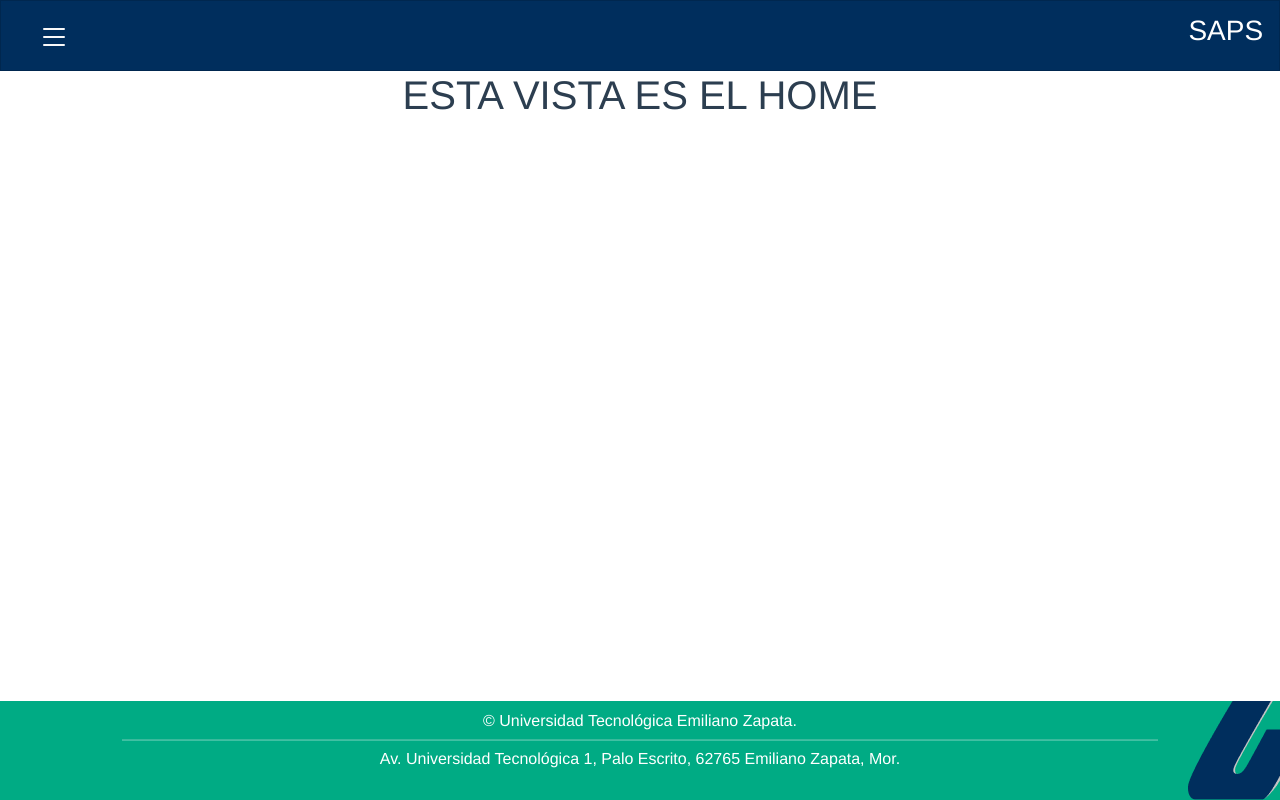
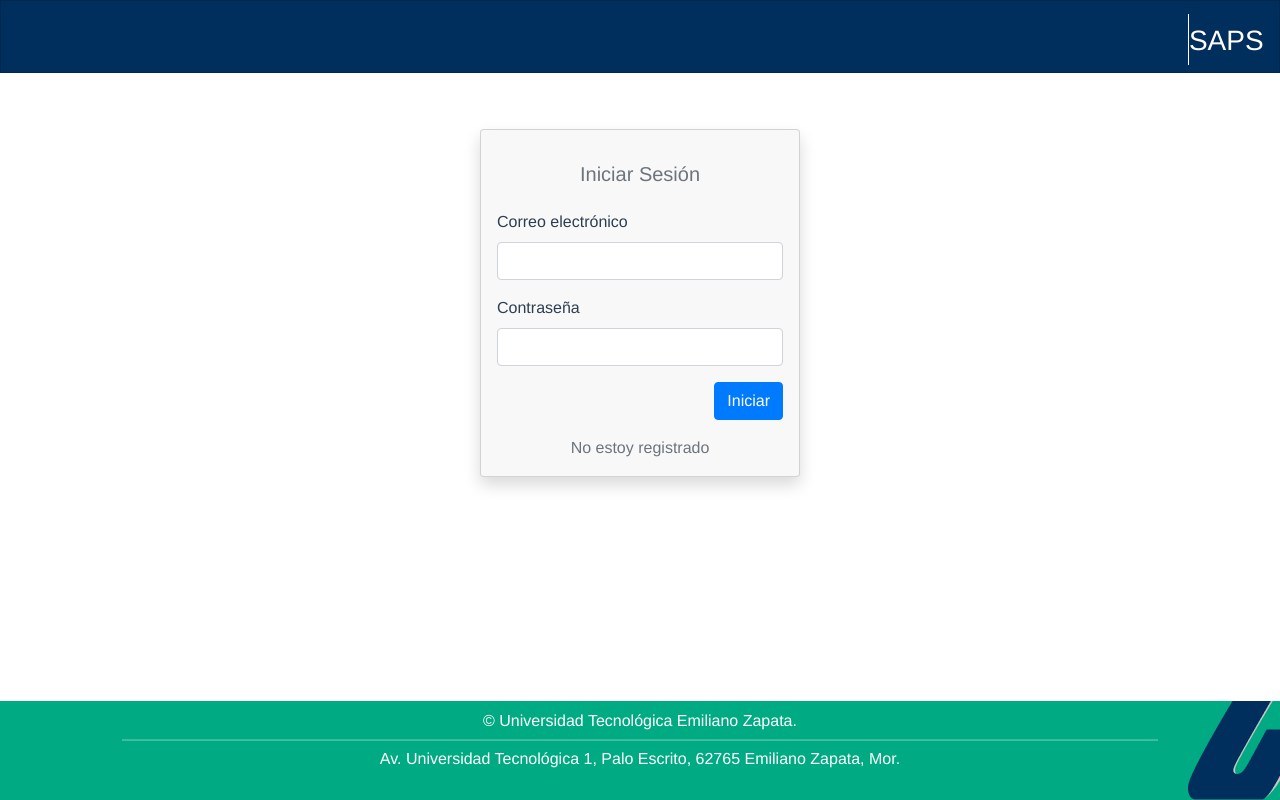
Before and after one commit to carlosarce10/SAPS-Front, a Vue app: page / in a window 1280 px wide. Built offline with nearby package versions, Linux system fonts and the light colour scheme; what vue-sweetalert2 would draw is missing.

Commit message:
Inicio de sesion

```diff
--- /dev/null
+++ b/src/components/HeaderInicio.vue
@@ -0,0 +1,19 @@
+<template>
+  <div class="header">
+    <div class="row">
+      <div class="col-1 offset-11">
+        <div class="vertical-line"></div>
+        <h3 class="titulo" style="color: white; margin-top: 10px;">SAPS</h3>
+      </div>
+    </div>
+  </div>
+</template>
+
+<style scoped>
+.vertical-line {
+  width: 1px;
+  background-color: white;
+  height: 100%;
+  float: left;
+}
+</style>
--- a/src/components/HeaderSolicitante.vue
+++ b/src/components/HeaderSolicitante.vue
@@ -13,7 +13,8 @@
         </b-button>
       </div>
       <div class="col-1 offset-10">
-        <h3 class="titulo" style="color: white;">SAPS</h3>
+        <div class="vertical-line"></div>
+        <h3 class="titulo" style="color: white; margin-top: 10px;">SAPS</h3>
       </div>
     </div>
     <div
@@ -29,9 +30,19 @@
           alt=""
         />
       </div>
+      <hr />
       <div class="offcanvas-body">
         <p>Funciones</p>
       </div>
     </div>
   </div>
 </template>
+
+<style scoped>
+.vertical-line {
+  width: 1px;
+  background-color: white;
+  height: 100%;
+  float: left;
+}
+</style>
--- a/src/views/Home.vue
+++ b/src/views/Home.vue
@@ -1,25 +1,83 @@
 <template>
   <div class="row">
     <div>
-      <HeaderSolicitante />
+      <HeaderInicio />
     </div>
-    <h1>ESTA VISTA ES EL HOME</h1>
+    <div class="position-relative" style="margin-top: 18%;">
+      <div
+        class="inicioSesion col-3 position-absolute top-50 start-50 translate-middle shadow p-3 mb-5 rounded"
+      >
+        <!-- <img
+          src="../assets/logoApoyo.png"
+          style="height: 45px; width: 200px;"
+          alt=""
+        /> -->
+        <h5 class=" text-muted p-3">
+          Iniciar Sesión
+        </h5>
+        <div class="row">
+          <form @submit="onSubmit" v-if="show">
+            <div class="mb-3">
+              <label class="float-start">Correo electrónico</label>
+              <input
+                v-model="correo"
+                type="email"
+                class="form-control"
+                aria-describedby="emailHelp"
+                required
+              />
+            </div>
+            <div class="mb-3">
+              <label class="float-start">Contraseña</label>
+              <input
+                v-model="contrasenia"
+                type="password"
+                class="form-control"
+                required
+              />
+            </div>
+            <button type="submit" class="btn btn-primary mb-3 float-end ">
+              Iniciar
+            </button>
+          </form>
+          <div class="col-12">
+            <a class=" text-muted" href="">No estoy registrado</a>
+          </div>
+        </div>
+      </div>
+    </div>
     <Footer class="fixed-bottom" />
   </div>
 </template>
 
 <script>
 import Footer from '../components/Footer.vue';
-import HeaderSolicitante from '../components/HeaderSolicitante.vue';
+import HeaderInicio from '../components/HeaderInicio.vue';
 export default {
   name: 'Home',
   components: {
     Footer,
-    HeaderSolicitante,
+    HeaderInicio,
   },
   data() {
-    return {};
+    return {
+      contrasenia: '',
+      correo: '',
+      show: true,
+    };
   },
-  methods: {},
+  methods: {
+    onSubmit(event) {
+      event.preventDefault();
+      alert(JSON.stringify(this.form));
+    },
+  },
 };
 </script>
+
+<style scoped>
+.inicioSesion {
+  background-color: #f8f8f8;
+  border: 1px solid rgba(0, 0, 0, 0.15);
+}
+</style>
```
